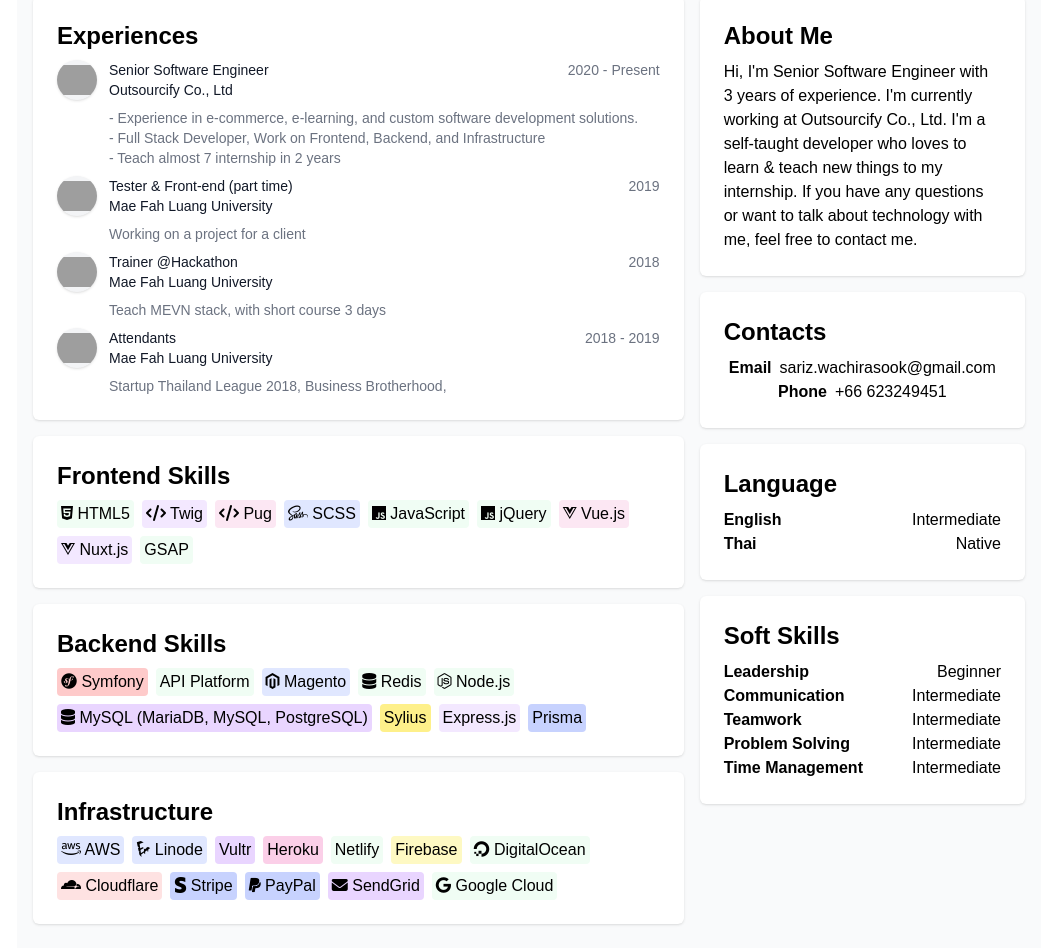
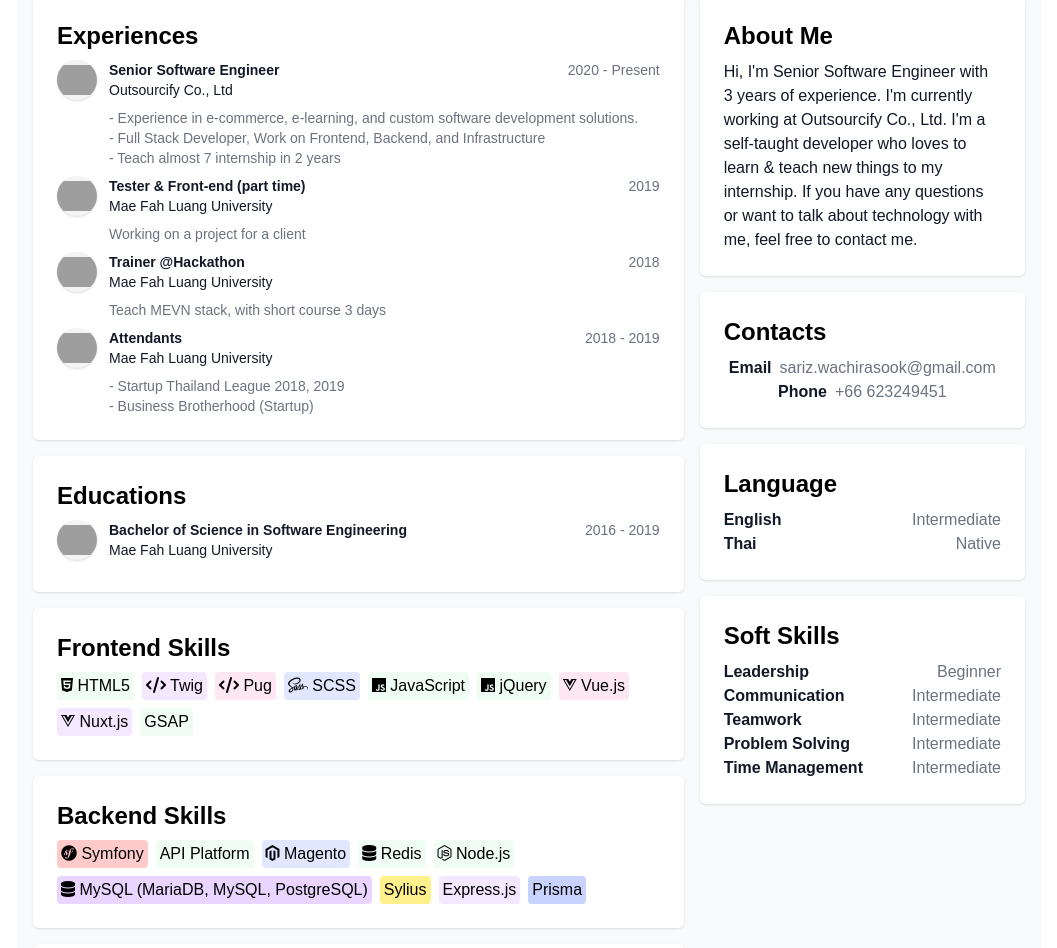
Before and after one commit to sariz-wachirasook/archive--resume-vue, a Nuxt app: page / in a window 1280 px wide. Shown: the part 306-1254 px from the top of the page, without its empty margins (111-1168 px from the left). Built offline with nearby package versions, Linux system fonts and the light colour scheme; grey boxes are pictures that could not be loaded.

Commit message:
fix: timeline

```diff
--- a/components/TimeLine.vue
+++ b/components/TimeLine.vue
@@ -15,7 +15,7 @@
           <div class="ml-3 w-full">
             <div class="grid grid-cols-[2fr,1fr]">
               <div>
-                <p class="text-sm font-medium text-gray-900">
+                <p class="text-sm font-bold text-gray-900">
                   {{ item.title }}
                 </p>
                 <p class="text-sm font-medium text-gray-900">
--- a/pages/index.vue
+++ b/pages/index.vue
@@ -25,6 +25,11 @@
         <Card>
           <H2>Experiences</H2>
           <TimeLine :items="experiences" />
+        </Card>
+
+        <Card>
+          <H2>Educations</H2>
+          <TimeLine :items="educations" />
         </Card>
 
         <Card>
@@ -57,7 +62,7 @@
       <div class="flex flex-col gap-4">
         <Card>
           <H2>About Me</H2>
-          <p>{{ description }}</p>
+          <p class="text-gray-900">{{ description }}</p>
         </Card>
 
         <Card>
@@ -66,12 +71,14 @@
 
           <ul>
             <li class="flex justify-center gap-2">
-              <strong>Email</strong>
-              <a href="mailto:sariz.wachirasook@gmail.com">sariz.wachirasook@gmail.com</a>
+              <strong class="text-gray-900">Email</strong>
+              <a href="mailto:sariz.wachirasook@gmail.com" class="text-gray-500"
+                >sariz.wachirasook@gmail.com</a
+              >
             </li>
             <li class="flex justify-center gap-2">
-              <strong>Phone</strong>
-              <span>+66 623249451</span>
+              <strong class="text-gray-900">Phone</strong>
+              <span class="text-gray-500">+66 623249451</span>
             </li>
           </ul>
         </Card>
@@ -81,12 +88,12 @@
           <H2>Language</H2>
           <ul>
             <li class="flex justify-between">
-              <strong>English</strong>
-              <span>Intermediate</span>
+              <strong class="text-gray-900">English</strong>
+              <span class="text-gray-500">Intermediate</span>
             </li>
             <li class="flex justify-between">
-              <strong>Thai</strong>
-              <span>Native</span>
+              <strong class="text-gray-900">Thai</strong>
+              <span class="text-gray-500">Native</span>
             </li>
           </ul>
         </Card>
@@ -96,24 +103,24 @@
           <H2>Soft Skills</H2>
           <ul>
             <li class="flex justify-between">
-              <strong>Leadership</strong>
-              <span>Beginner</span>
+              <strong class="text-gray-900">Leadership</strong>
+              <span class="text-gray-500">Beginner</span>
             </li>
             <li class="flex justify-between">
-              <strong>Communication</strong>
-              <span>Intermediate</span>
+              <strong class="text-gray-900">Communication</strong>
+              <span class="text-gray-500">Intermediate</span>
             </li>
             <li class="flex justify-between">
-              <strong>Teamwork</strong>
-              <span>Intermediate</span>
+              <strong class="text-gray-900">Teamwork</strong>
+              <span class="text-gray-500">Intermediate</span>
             </li>
             <li class="flex justify-between">
-              <strong>Problem Solving</strong>
-              <span>Intermediate</span>
+              <strong class="text-gray-900">Problem Solving</strong>
+              <span class="text-gray-500">Intermediate</span>
             </li>
             <li class="flex justify-between">
-              <strong>Time Management</strong>
-              <span>Intermediate</span>
+              <strong class="text-gray-900">Time Management</strong>
+              <span class="text-gray-500">Intermediate</span>
             </li>
           </ul>
         </Card>
@@ -191,7 +198,7 @@
     title: 'Attendants',
     company: 'Mae Fah Luang University',
     date: '2018 - 2019',
-    description: 'Startup Thailand League 2018, Business Brotherhood, ',
+    description: '<p>- Startup Thailand League 2018, 2019</p><p>- Business Brotherhood (Startup)</p>',
     logo: 'https://pr.mfu.ac.th/fileadmin/_processed_/8/7/csm_logo_mfu_3d_colour_0171307b6d.png',
     link: 'https://en.mfu.ac.th/',
   },
@@ -216,6 +223,16 @@
     level: 'Intermediate',
   },
 ]);
+
+const educations = ref([
+  {
+    title: 'Bachelor of Science in Software Engineering',
+    company: 'Mae Fah Luang University',
+    date: '2016 - 2019',
+    logo: 'https://pr.mfu.ac.th/fileadmin/_processed_/8/7/csm_logo_mfu_3d_colour_0171307b6d.png',
+    link: 'https://en.mfu.ac.th/',
+  },
+]);
 </script>
 
 <style>
```
